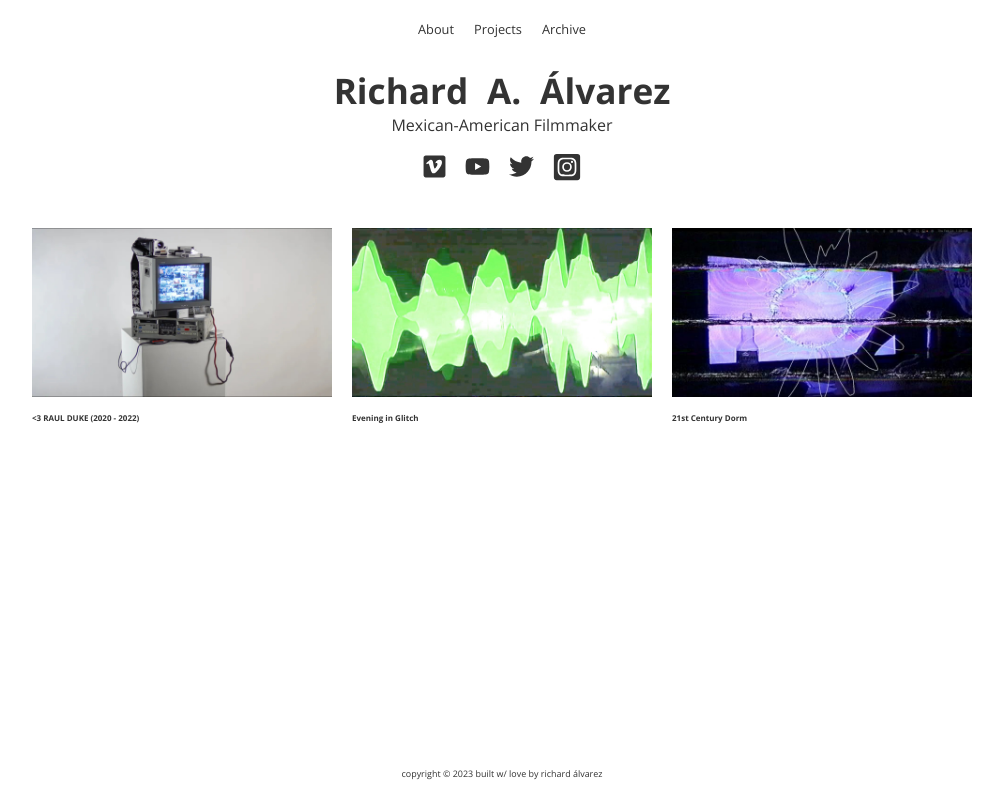
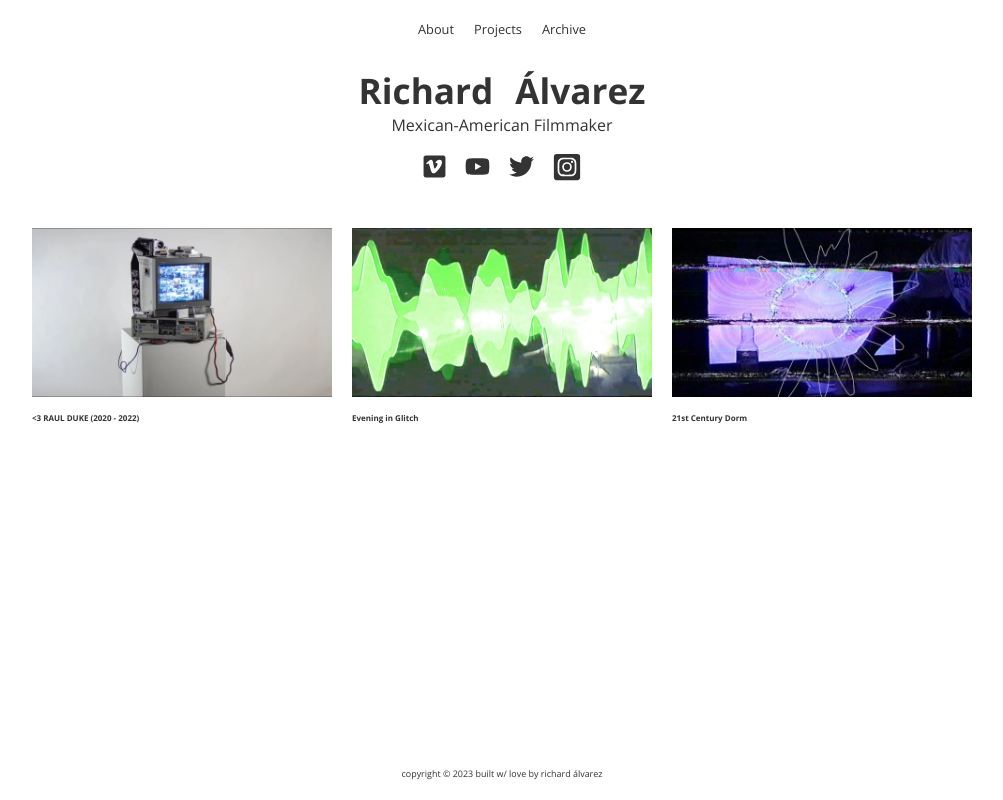
Before and after one commit to raulduk3/raulduke, a Next.js app: page / in a window 1280 px wide. Shown: the whole page, without its empty margins (138-1141 px from the left). Built offline with nearby package versions, Linux system fonts and the light colour scheme; a web font is replaced by a local one.

Commit message:
charlie fixed

```diff
--- a/pages/index.tsx
+++ b/pages/index.tsx
@@ -122,7 +122,7 @@ const Index = () => {
                     )}
               </Navigation>
               <Hero>
-                <Title>Richard A. Álvarez</Title>
+                <Title>Richard Álvarez</Title>
                 <p>Mexican-American Filmmaker</p>
                 <SocialLinks></SocialLinks>
               </Hero>
--- a/styles/index.js
+++ b/styles/index.js
@@ -38,7 +38,7 @@ export const Hero = styled.div`
     }
     h1 {
         margin-top: 0;
-        word-spacing: 0.6rem;
+        word-spacing: 0.8rem;
     }
     @media (min-width: 769px) {
         margin-top: 1em;
```
